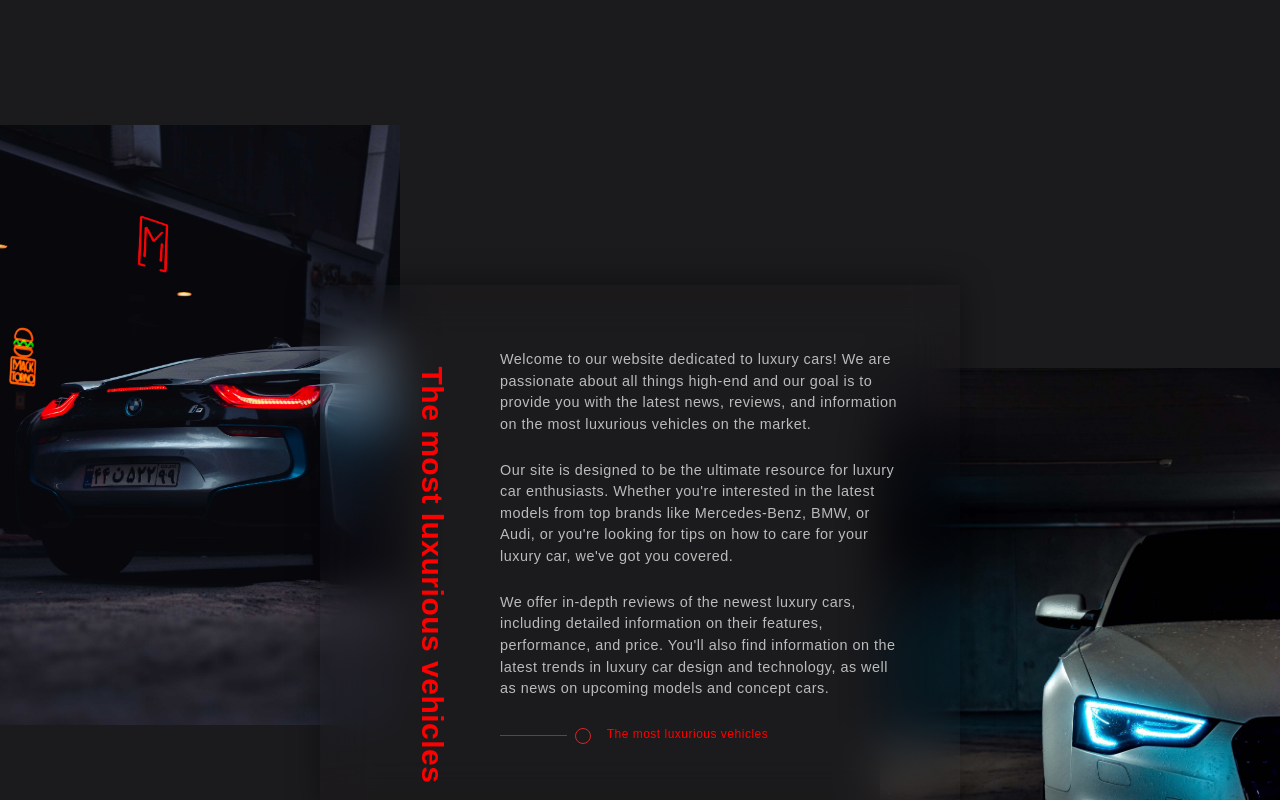
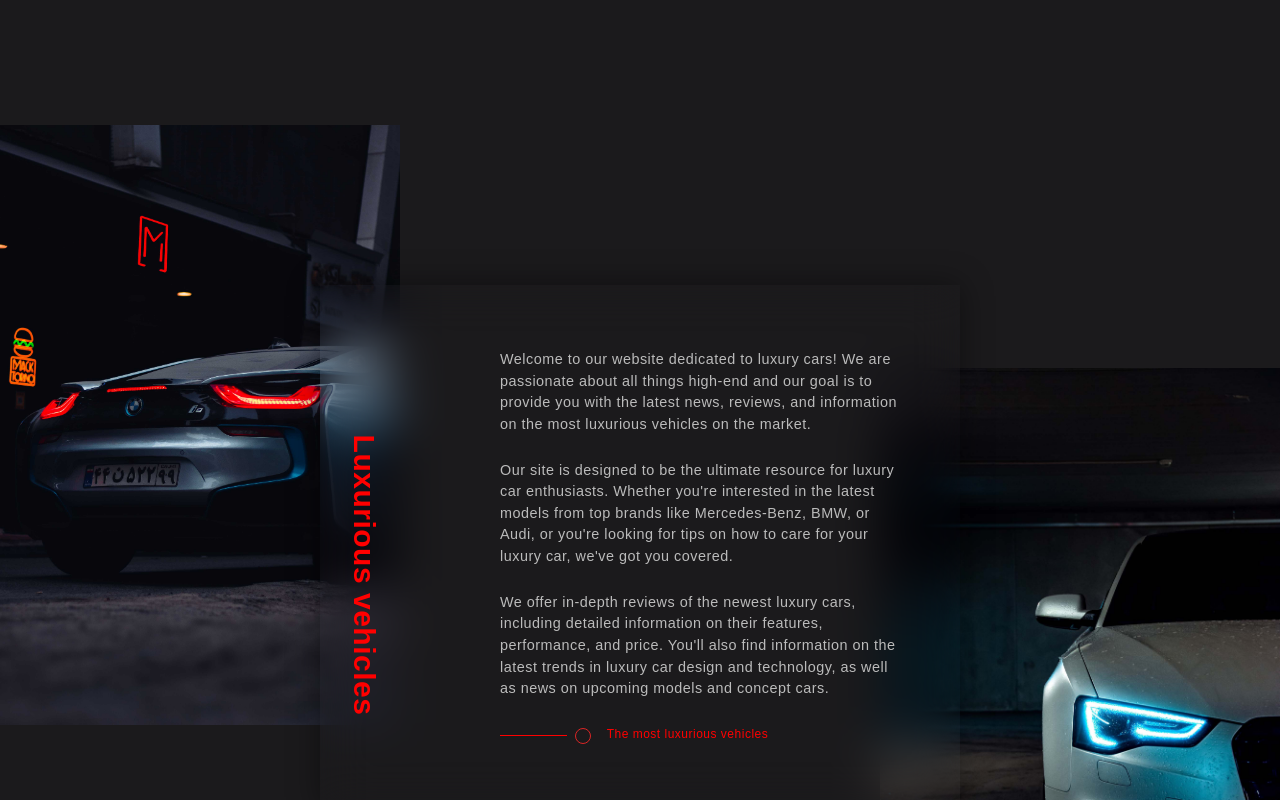
Before and after one commit to joel-kalema/luxury-cars, a Next.js app: page / in a window 1280 px wide. Shown: the part 1940-2740 px from the top of the page. Built offline with nearby package versions, Linux system fonts and the light colour scheme.

Commit message:
fix magins

```diff
--- a/components/aboutPage.js
+++ b/components/aboutPage.js
@@ -1,4 +1,5 @@
 import { useEffect } from "react";
+import Image from "next/image";
 import AOS from "aos";
 export default function Text() {
     useEffect(() => {
@@ -8,7 +9,7 @@ export default function Text() {
     return (
         <div className='relative flex'>
             <div className="w-5/6 md:w-3/6 py-16 px-5 my-20 md:my-40 mx-auto flex-col md:flex-row flex relative z-20 exp backdrop-blur-xl bg-[rgba(0, 0, 0, 0.060)] shadow" data-aos="fade-up" data-aos-duration="1000">
-                <h1 className=" absolute md:rotate-90 text-[red] text-xl md:text-3xl top-[2rem] md:top-[17rem] font-semibold left-[1rem] md:left-[-6rem]">The most luxurious vehicles</h1>
+                <h1 className=" absolute md:rotate-90 text-[red] text-xl md:text-3xl top-[2rem] md:top-[17rem] font-semibold left-[1rem] md:left-[-6rem]">Luxurious vehicles</h1>
                 <div className="ml-2 md:ml-40 w-6/6 md:w-4/6">
                     <div>
                         <p className="mb-6 text-[0.9rem]">Welcome to our website dedicated to luxury cars! We are passionate about all things high-end and our goal is to provide you with the latest news, reviews, and information on the most luxurious vehicles on the market.</p>
@@ -23,10 +24,10 @@ export default function Text() {
                 </div>
             </div>
             <div className="w-[10rem] md:w-[25rem] absolute" data-aos="fade-up" data-aos-duration="1000">
-                <img src="/car1.jpg" alt="" />
+                <Image src="/car1.jpg" alt="" width={400} height={400} />
             </div>
             <div className="w-[10rem] md:w-[25rem] absolute right-0 bottom-0" data-aos="fade-up" data-aos-duration="1000">
-                <img src="/car2.jpg" alt="" />
+                <Image src="/car2.jpg" alt="" width={400} height={400} />
             </div>
         </div>
     )
```
